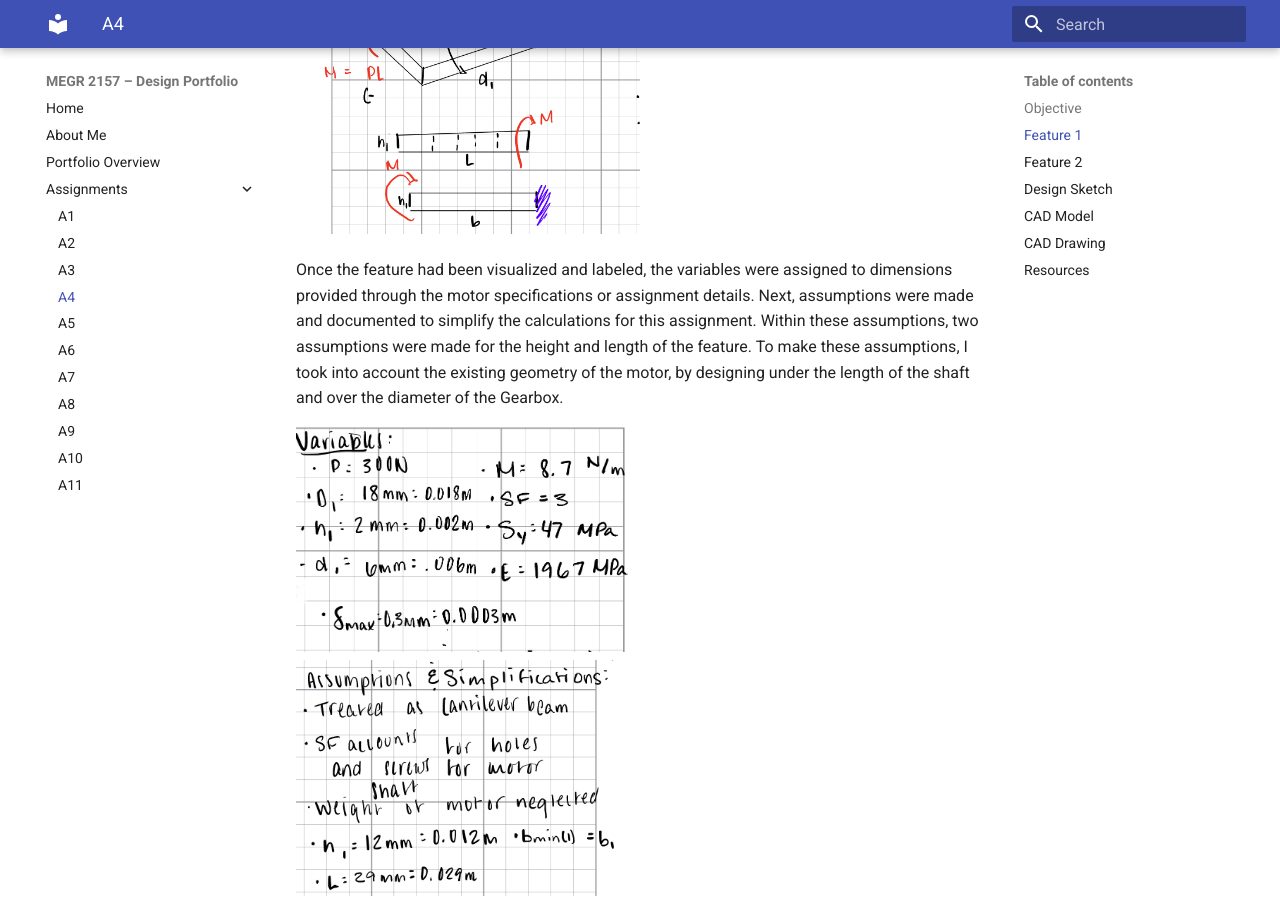
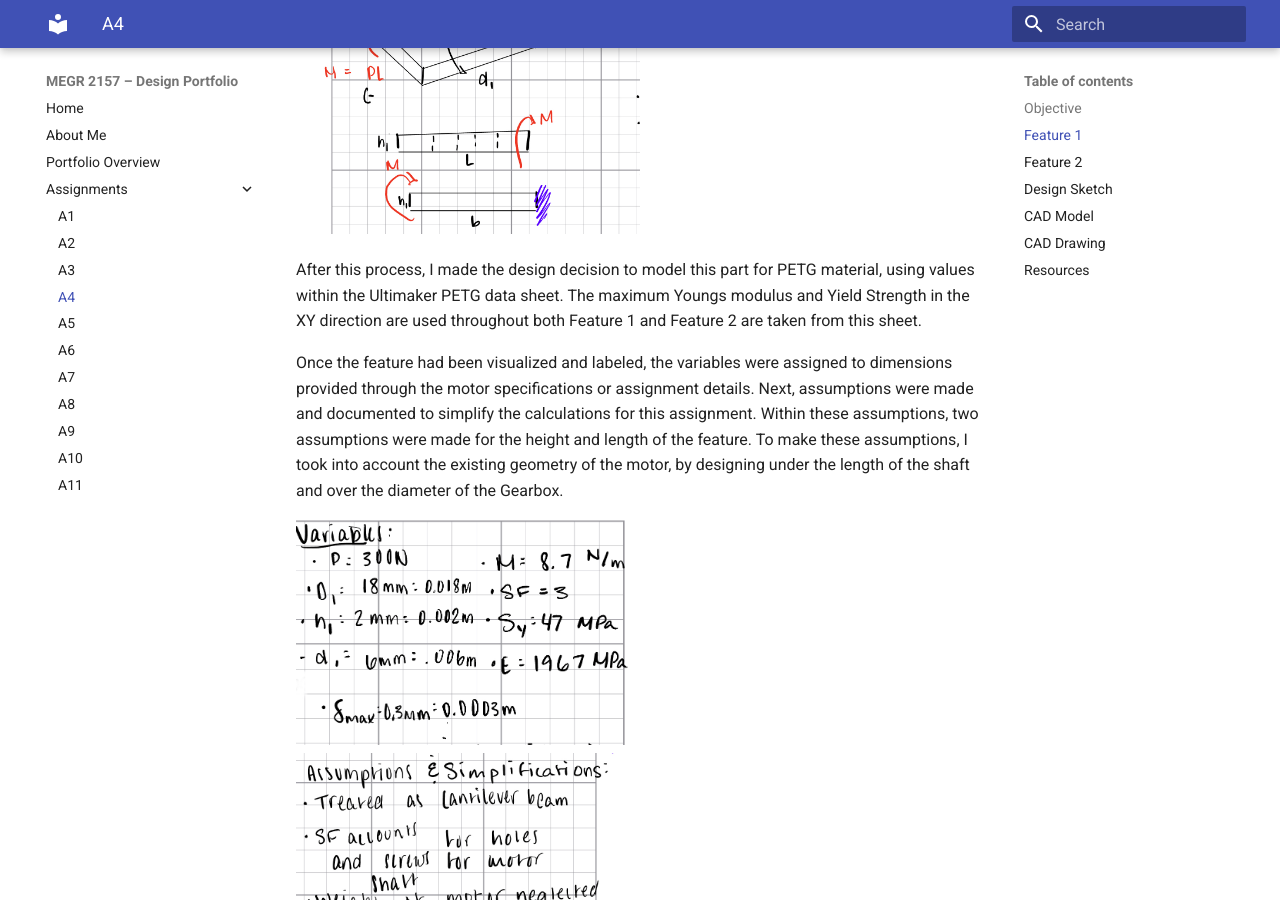
Before and after one commit to swils201/megr2156portfolio, an MkDocs documentation site: the page built from docs/assignments/A04/index.md, in a window 1280 px wide and 900 px high, scrolled down 584 px. Built offline with MkDocs 1.6.1 and Material for MkDocs 9.7.7, drawn with Linux system fonts in a browser that asks for light colours.

Commit message:
Update index.md

```diff
--- a/docs/assignments/A04/index.md
+++ b/docs/assignments/A04/index.md
@@ -10,6 +10,8 @@
 To begin this project, I began with feature 1, or the feature which is attached to the motor. I chose to begin with the free body diagram, as I had an easier time visualizing the sense of dimensions that way. In this free body diagram I chose to identify the variables that will be used throughout the process of this design.
 
 <img src="FBDF1.jpg" width="50%">
+
+After this process, I made the design decision to model this part for PETG material, using values within the Ultimaker PETG data sheet. The maximum Youngs modulus and Yield Strength in the XY direction are used throughout both Feature 1 and Feature 2 are taken from this sheet.
 
 Once the feature had been visualized and labeled, the variables were assigned to dimensions provided through the motor specifications or assignment details. Next, assumptions were made and documented to simplify the calculations for this assignment. Within these assumptions, two assumptions were made for the height and length of the feature. To make these assumptions, I took into account the existing geometry of the motor, by designing under the length of the shaft and over the diameter of the Gearbox.
 
```
